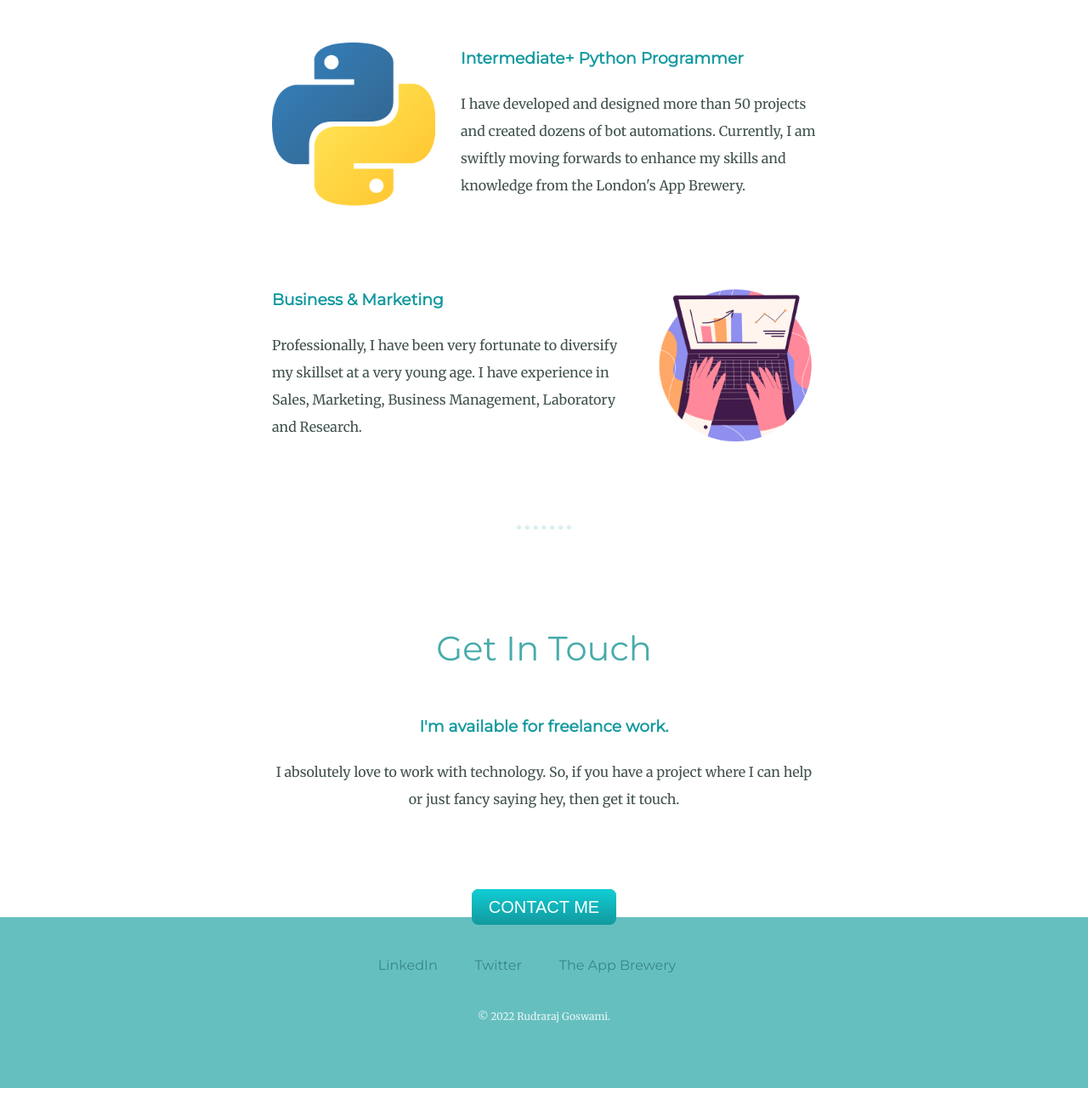
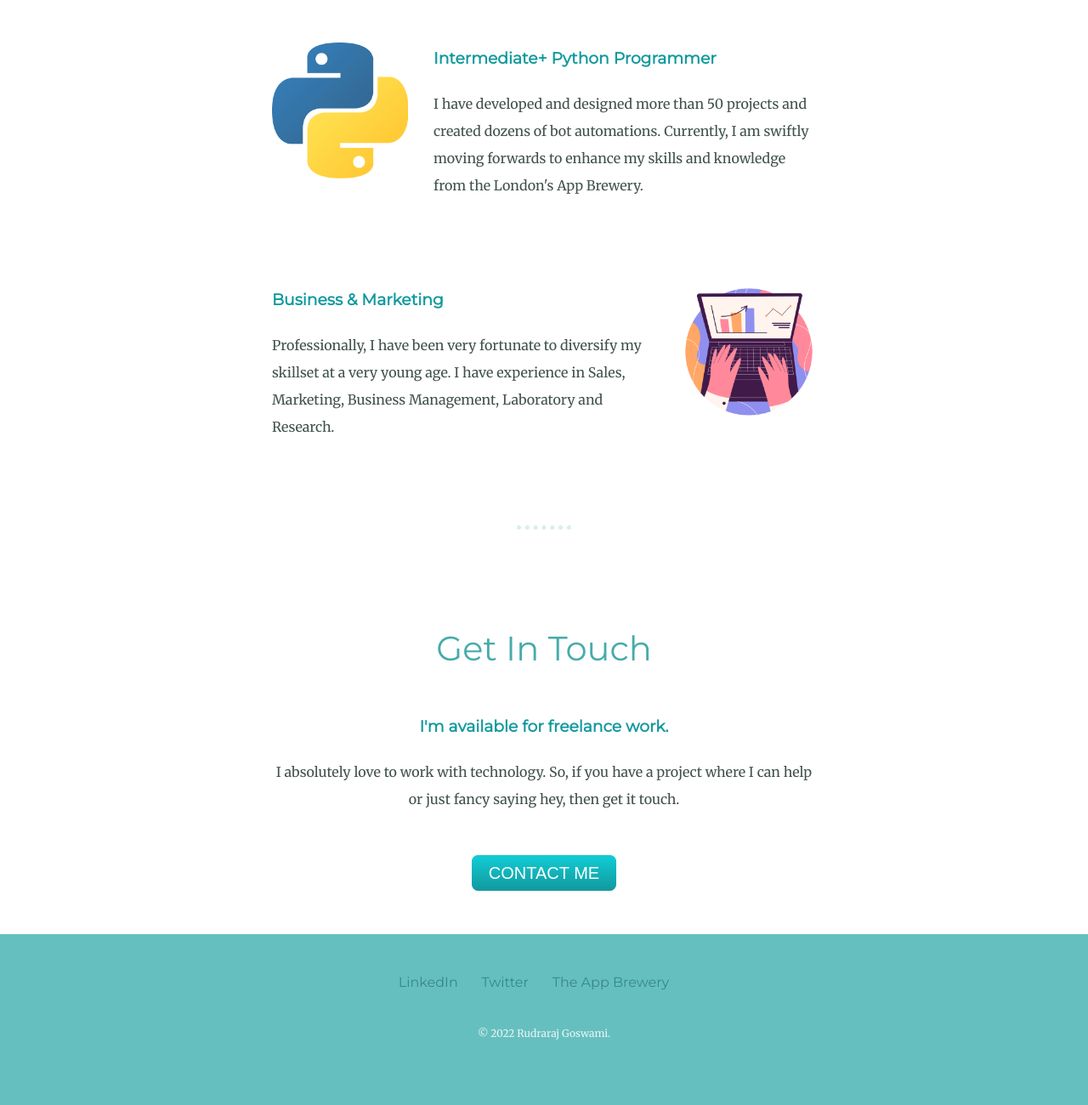
Before and after one commit to RajGGoswami/cv, a plain HTML site: page index.html in a window 1280 px wide. Shown: the part 1633-2933 px from the top of the page at 85% size. Drawn offline with Linux system fonts and the light colour scheme.

Commit message:
Update styles.css

```diff
--- a/css/styles.css
+++ b/css/styles.css
@@ -9,6 +9,7 @@ margin: 0;
 text-align:center;
 font-family: 'Merriweather', serif;
 color: #40514E;
+
 }
 
 h1 {
@@ -23,14 +24,14 @@ font-size: 2.5rem;
 color: #47abab;
 font-weight: normal;
 }
+
 h3 {
 font-family: 'Montserrat', sans-serif;
 color: #11999E;
 }
 
-
 .footer-link{
-margin-right: 40px;
+margin-right: 2%;
 }
 .footer-link:hover{
 color: #EAF6F6;
@@ -52,7 +53,7 @@ padding-top: 100px;
 
 .bottom-container {
 background-color: #66BFBF;
-margin-bottom: 0px;
+margin: 60px auto 0px auto;
 padding: 40px;
 line-height: 2;
 }
@@ -84,13 +85,13 @@ top: 80px;
 height: 250px;
 }
 .python-logo {
-width: 30%;
+width: 25%;
 float: left;
 margin-right: 30px;
 
 }
 .business {
-width: 30%;
+width: 25%;
 float: right;
 margin-left: 20px;
 }
@@ -122,9 +123,10 @@ color: #40514E;
         border-style: none;
         border-top: dotted 5px #d8eeee;
         width:5%;
+        margin: auto;
         }
 .contact-me {
-margin: 100px auto 100px auto;
+margin: 100px auto 60px auto;
 line-height: 2;
 width: 50%
 }
```
